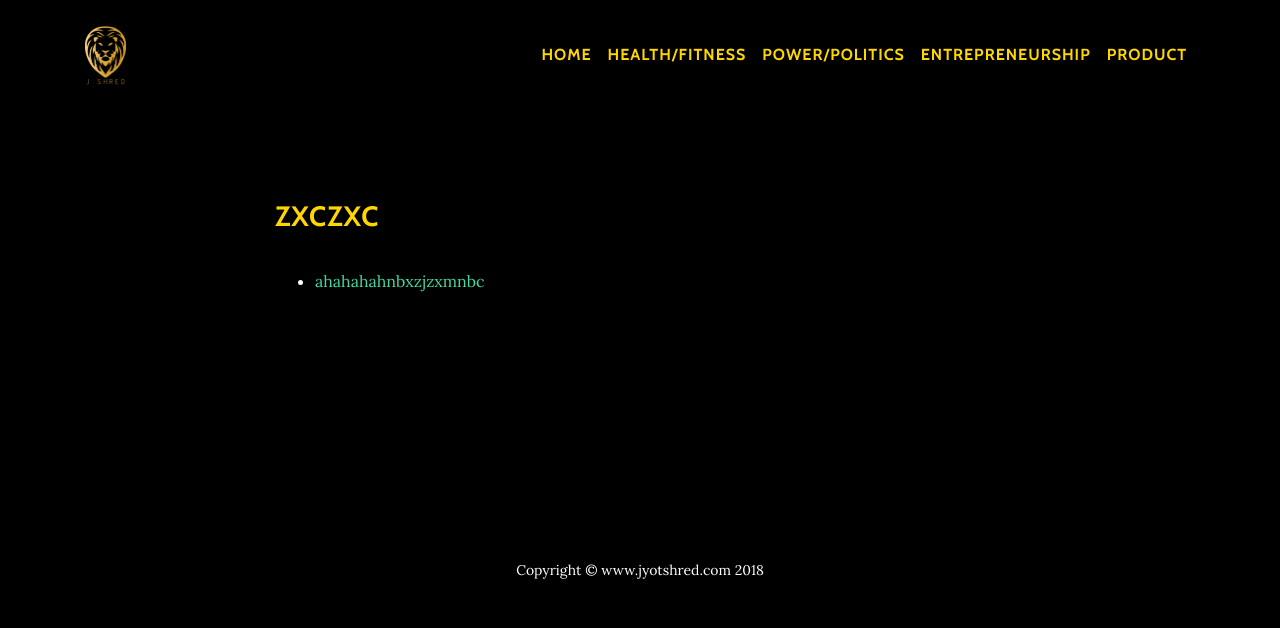
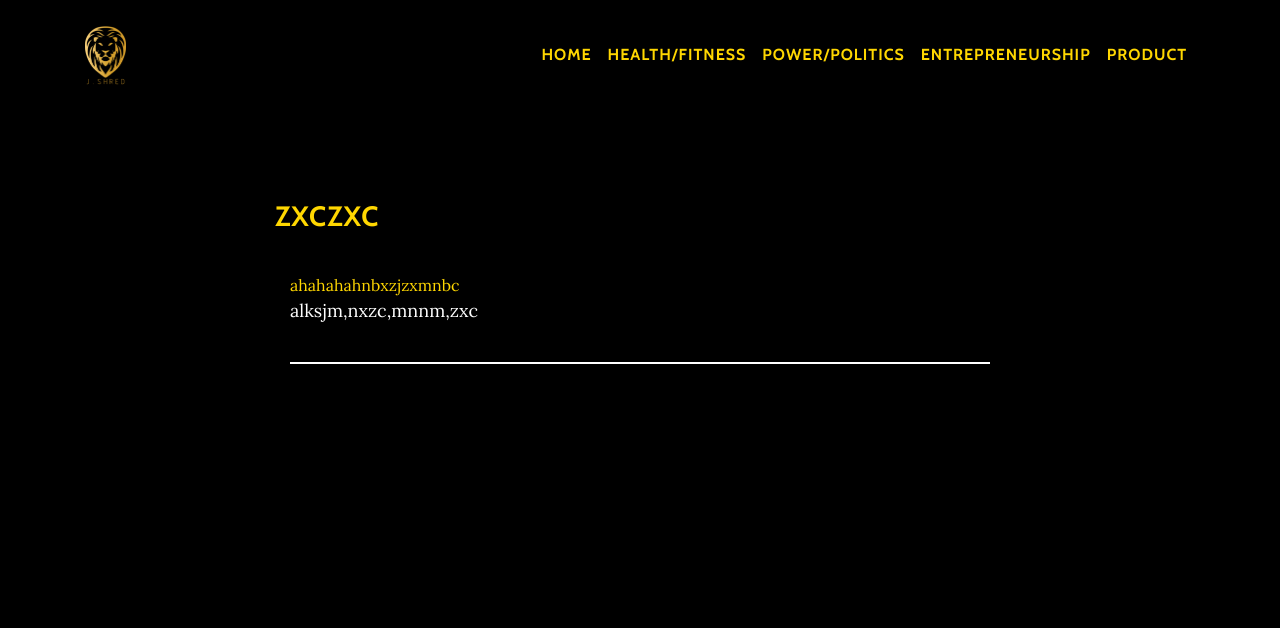
Before and after one commit to 00baker/gym, a Django app: a page that uses templates/entrepreneur/view_category.html in a window 1280 px wide. Shown: the top 628 px of the page. Run offline with Django 3.2, Linux system fonts and the light colour scheme; data comes from the database, SQL or seed files in the repository; some libraries are stand-ins or nearby versions.

Commit message:
Update view_category.html
minor change

```diff
--- a/templates/entrepreneur/view_category.html
+++ b/templates/entrepreneur/view_category.html
@@ -8,11 +8,44 @@
 
 {% block content %}
     {% if posts %}
-        <ul>
-        {% for post in posts %}
-            <li><a href="{{ post.get_absolute_url }}">{{ post.title }}</a></li>
-        {% endfor %}
-        </ul>
+
+    <div class="container">
+        <div class="panel-group">
+            {% for post in posts %}    <!-- for loop -->
+
+                <div class="panel panel-default" style="border-bottom: 2px solid; border-color: white;padding-bottom: 2px;padding-top: 4px">
+                    <div class="panel-heading"><a id="asdf" href="{{ post.get_absolute_url }}" style="color: #FFD700">{{ post.title }}</a></div>
+
+                    <script type="text/javascript">
+
+                        $(document).ready(function(){
+
+                            var maxLength = 90;
+
+                            $(".show-read-more").each(function(){
+
+                                var myStr = $(this).text();
+
+                                if($.trim(myStr).length > maxLength){
+
+                                    var newStr = myStr.substring(0, maxLength);
+                                    $(this).empty().html(newStr);
+
+                                    $(this).append(' ...');
+                                }
+
+                            });
+
+                        });
+
+                    </script>
+
+                    <div class="panel-body" ><span class="show-read-more">{{ post.body|safe }}</span></div>
+                </div>
+                <br>
+            {% endfor %}
+        </div>
+    </div>
     {% else %}
         <p>There are no posts.</p>
     {% endif %}
```
